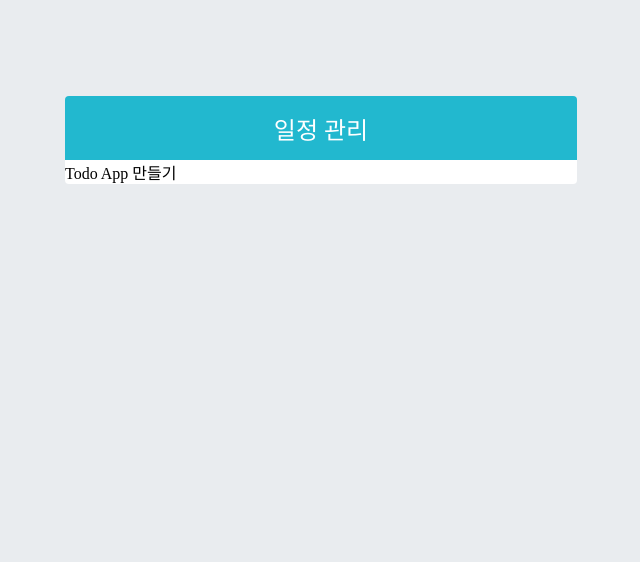
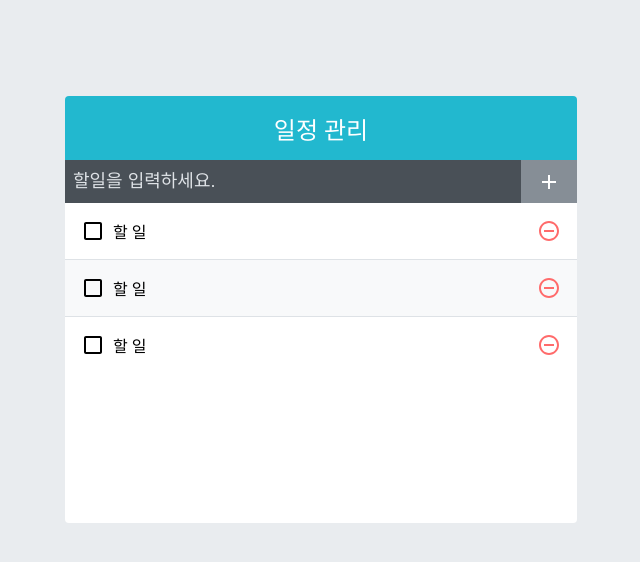
Before and after one commit to dgkim-bsg/reactex, a React app in the folder todo-app/: page / in a window 1280 px wide. Shown: the top 562 px of the page, without its empty margins (319-959 px from the left). Built offline with nearby package versions, Linux system fonts and the light colour scheme.

Commit message:
추가수정

```diff
--- a/todo-app/src/App.js
+++ b/todo-app/src/App.js
@@ -1,8 +1,15 @@
 import React from "react";
 import TodoTemplate from "./components/TodoTemplate";
+import TodoInsert from "./components/TodoInsert";
+import TodoList from "./components/TodoList";
 
 const App = () => {
-    return <TodoTemplate>Todo App 만들기</TodoTemplate>;
+    return (
+        <TodoTemplate>
+            <TodoInsert />
+            <TodoList />
+        </TodoTemplate>
+    );
 };
 
 export default App;
--- /dev/null
+++ b/todo-app/src/components/TodoInsert.js
@@ -0,0 +1,16 @@
+import React from "react";
+import { MdAdd } from "react-icons/md";
+import "./TodoInsert.scss";
+
+const TodoInsert = () => {
+    return (
+        <form className="TodoInsert">
+            <input placeholder="할일을 입력하세요." />
+            <button type="submit">
+                <MdAdd />
+            </button>
+        </form>
+    );
+};
+
+export default TodoInsert;
--- /dev/null
+++ b/todo-app/src/components/TodoInsert.scss
@@ -0,0 +1,37 @@
+.TodoInsert {
+    display: flex;
+    background: #495057;
+    input {
+      // 기본 스타일 초기화
+      background: none;
+      outline: none;
+      border: none;
+      padding: 0.5rem;
+      font-size: 1.125rem;
+      line-height: 1.5;
+      color: white;
+      &::placeholder {
+        color: #dee2e6;
+      }
+      // 버튼을 제외한 영역을 모두 차지하기
+      flex: 1;
+    }
+    button {
+      // 기본 스타일 초기화
+      background: none;
+      outline: none;
+      border: none;
+      background: #868e96;
+      color: white;
+      padding-left: 1rem;
+      padding-right: 1rem;
+      font-size: 1.5rem;
+      display: flex;
+      align-items: center;
+      cursor: pointer;
+      transition: 0.1s background ease-in;
+      &:hover {
+        background: #adb5bd;
+      }
+    }
+  }
--- /dev/null
+++ b/todo-app/src/components/TodoList.js
@@ -0,0 +1,15 @@
+import React from "react";
+import TodoListItem from "./TodoListItem";
+import "./TodoList.scss";
+
+const TodoList = () => {
+    return (
+        <div className="TodoList">
+            <TodoListItem />
+            <TodoListItem />
+            <TodoListItem />
+        </div>
+    );
+};
+
+export default TodoList;
--- /dev/null
+++ b/todo-app/src/components/TodoList.scss
@@ -0,0 +1,5 @@
+.TodoList {
+  min-height: 320px;
+  max-height: 513px;
+  overflow-y: auto;
+}
--- /dev/null
+++ b/todo-app/src/components/TodoListItem.js
@@ -0,0 +1,23 @@
+import React from "react";
+import {
+    MdCheckBoxOutlineBlank,
+    MdCheckBox,
+    MdRemoveCircleOutline,
+} from "react-icons/md";
+import "./TodoListItem.scss";
+
+const TodoListItem = () => {
+    return (
+        <div className="TodoListItem">
+            <div className="checkbox" >
+                <MdCheckBoxOutlineBlank />
+                <div className="text">할 일</div>
+            </div>
+            <div className="remove">
+                <MdRemoveCircleOutline />
+            </div>
+        </div>
+    );
+};
+
+export default TodoListItem;
--- /dev/null
+++ b/todo-app/src/components/TodoListItem.scss
@@ -0,0 +1,47 @@
+.TodoListItem {
+  padding: 1rem;
+  display: flex;
+  align-items: center; // 세로 중앙 정렬
+  &:nth-child(even) {
+    background: #f8f9fa;
+  }
+  .checkbox {
+    cursor: pointer;
+    flex: 1; // 차지할 수 있는 영역 모두 차지
+    display: flex;
+    align-items: center; // 세로 중앙 정렬
+    svg {
+      // 아이콘
+      font-size: 1.5rem;
+    }
+    .text {
+      margin-left: 0.5rem;
+      flex: 1; // 차지할 수 있는 영역 모두 차지
+    }
+    // 체크되었을 때 보여줄 스타일
+    &.checked {
+      svg {
+        color: #22b8cf;
+      }
+      .text {
+        color: #adb5bd;
+        text-decoration: line-through;
+      }
+    }
+  }
+  .remove {
+    display: flex;
+    align-items: center;
+    font-size: 1.5rem;
+    color: #ff6b6b;
+    cursor: pointer;
+    &:hover {
+      color: #ff8787;
+    }
+  }
+
+  // 엘리먼트 사이사이에 테두리를 넣어줌
+  & + & {
+    border-top: 1px solid #dee2e6;
+  }
+}
```
